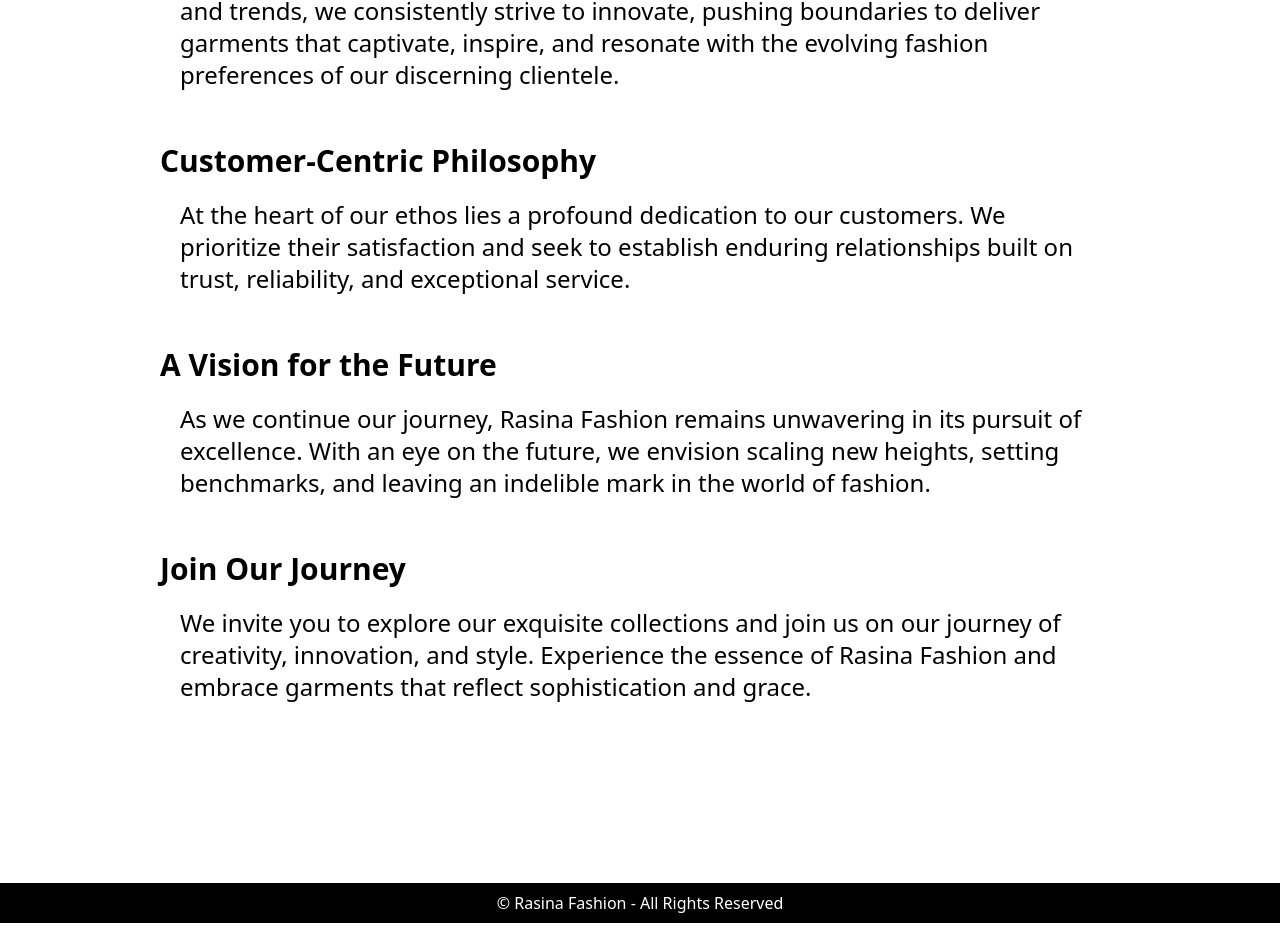
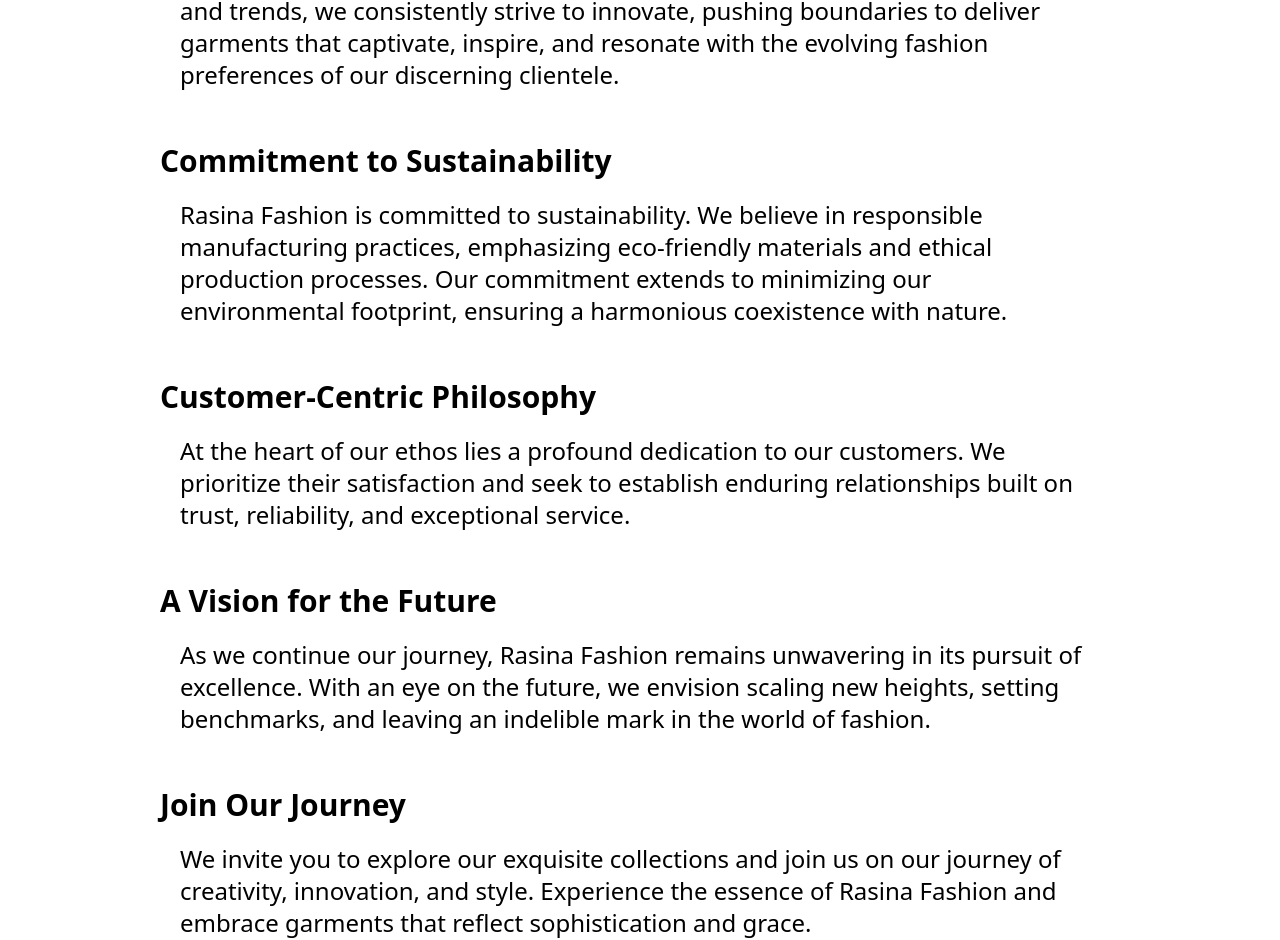
Before and after one commit to Shadow-Blaxe-123/Rasina-Fashion, a Next.js app: page /about in a window 1280 px wide. Shown: the part 1249-2189 px from the top of the page. Built offline with nearby package versions, Linux system fonts and the light colour scheme.

Commit message:
FInally making some progress.

```diff
--- a/pages/about.js
+++ b/pages/about.js
@@ -56,6 +56,16 @@
         </p>
       </div>
       <div className="mt-8">
+        <h3 className="text-3xl font-bold">Commitment to Sustainability </h3>
+        <p className="p-5 text-2xl">
+          Rasina Fashion is committed to sustainability. We believe in
+          responsible manufacturing practices, emphasizing eco-friendly
+          materials and ethical production processes. Our commitment extends to
+          minimizing our environmental footprint, ensuring a harmonious
+          coexistence with nature.
+        </p>
+      </div>
+      <div className="mt-8">
         <h3 className="text-3xl font-bold">Customer-Centric Philosophy</h3>
         <p className="p-5 text-2xl">
           At the heart of our ethos lies a profound dedication to our customers.
```
